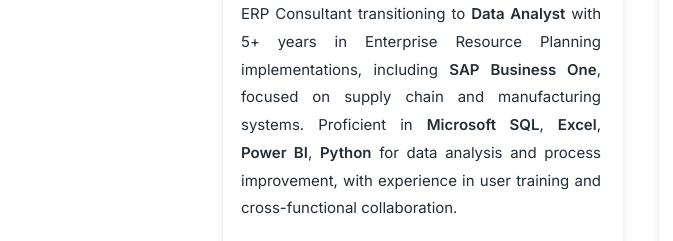
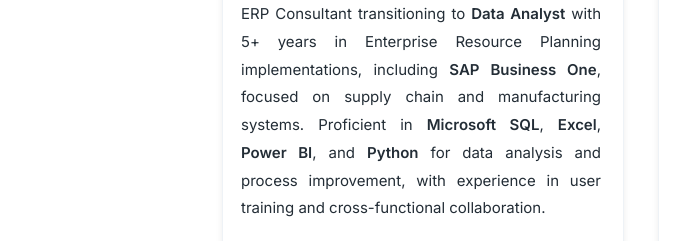
Before and after one commit to atonekaboni/atonekaboni.github.io, a plain HTML site: page index.html in a window 1280 px wide. Shown: the part 368-609 px from the top of the page, 0-673 px from the left. Drawn offline with Linux system fonts and the light colour scheme.

Commit message:
Update index.html

```diff
--- a/index.html
+++ b/index.html
@@ -672,7 +672,7 @@ body.dark .project-thumbnail {
           </div>
         </div>
         <div class="about-text-justify">
-          ERP Consultant transitioning to <b>Data Analyst</b> with 5+ years in Enterprise Resource Planning implementations, including <b>SAP Business One</b>, focused on supply chain and manufacturing systems. Proficient in <b>Microsoft SQL</b>, <b>Excel</b>, <b>Power BI</b>, <b>Python</b> for data analysis and process improvement, with experience in user training and cross-functional collaboration.
+          ERP Consultant transitioning to <b>Data Analyst</b> with 5+ years in Enterprise Resource Planning implementations, including <b>SAP Business One</b>, focused on supply chain and manufacturing systems. Proficient in <b>Microsoft SQL</b>, <b>Excel</b>, <b>Power BI</b>, and <b>Python</b> for data analysis and process improvement, with experience in user training and cross-functional collaboration.
         </div>
         <br><div class="project-links">
           <a href="https://www.linkedin.com/in/tonekaboni" class="project-link linkedin" title="LinkedIn" target="_blank">
```
